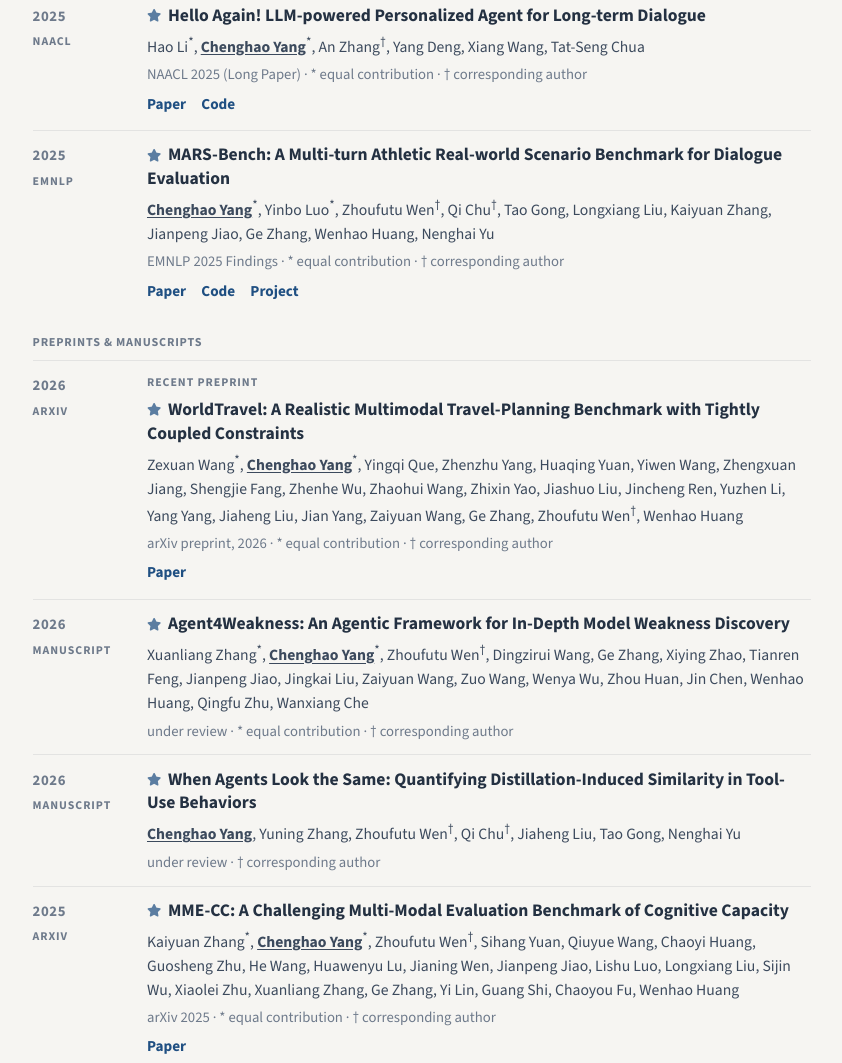
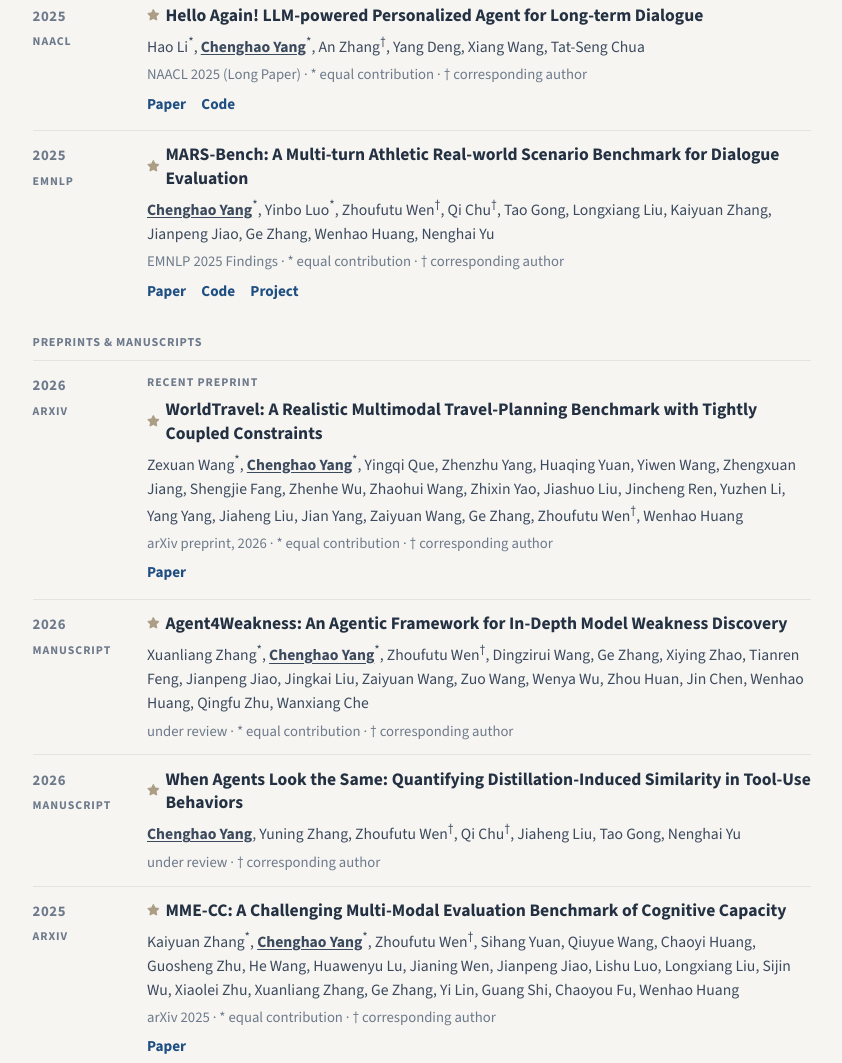
Before and after one commit to Syuchin/Syuchin.github.io, a plain HTML site: page index.html in a window 1280 px wide. Shown: the part 1752-2815 px from the top of the page, without its empty margins (399-1241 px from the left). Drawn offline with nearby package versions, Linux system fonts and the light colour scheme.

Commit message:
Polish publication title markers

```diff
--- a/index.html
+++ b/index.html
@@ -309,7 +309,11 @@
                 <span class="pub-type">NAACL</span>
               </div>
               <div class="pub-body">
-                <h3 class="pub-title"><a href="https://aclanthology.org/2025.naacl-long.272/" target="_blank" rel="noopener"><i class="fa-solid fa-star pub-title-marker" aria-hidden="true"></i><span class="visually-hidden">Lead authorship. </span>Hello Again! LLM-powered Personalized Agent for Long-term Dialogue</a></h3>
+                <h3 class="pub-title pub-title-highlight">
+                  <i class="fa-solid fa-star pub-title-marker" aria-hidden="true"></i>
+                  <span class="visually-hidden">Lead authorship. </span>
+                  <a class="pub-title-link" href="https://aclanthology.org/2025.naacl-long.272/" target="_blank" rel="noopener">Hello Again! LLM-powered Personalized Agent for Long-term Dialogue</a>
+                </h3>
                 <p class="pub-authors">Hao Li<sup>*</sup>, <strong><u>Chenghao Yang</u></strong><sup>*</sup>, An Zhang<sup>†</sup>, Yang Deng, Xiang Wang, Tat-Seng Chua</p>
                 <p class="pub-meta">NAACL 2025 (Long Paper) · * equal contribution · † corresponding author</p>
                 <div class="pub-links">
@@ -324,7 +328,11 @@
                 <span class="pub-type">EMNLP</span>
               </div>
               <div class="pub-body">
-                <h3 class="pub-title"><a href="https://arxiv.org/abs/2505.23810" target="_blank" rel="noopener"><i class="fa-solid fa-star pub-title-marker" aria-hidden="true"></i><span class="visually-hidden">Lead authorship. </span>MARS-Bench: A Multi-turn Athletic Real-world Scenario Benchmark for Dialogue Evaluation</a></h3>
+                <h3 class="pub-title pub-title-highlight">
+                  <i class="fa-solid fa-star pub-title-marker" aria-hidden="true"></i>
+                  <span class="visually-hidden">Lead authorship. </span>
+                  <a class="pub-title-link" href="https://arxiv.org/abs/2505.23810" target="_blank" rel="noopener">MARS-Bench: A Multi-turn Athletic Real-world Scenario Benchmark for Dialogue Evaluation</a>
+                </h3>
                 <p class="pub-authors"><strong><u>Chenghao Yang</u></strong><sup>*</sup>, Yinbo Luo<sup>*</sup>, Zhoufutu Wen<sup>†</sup>, Qi Chu<sup>†</sup>, Tao Gong, Longxiang Liu, Kaiyuan Zhang, Jianpeng Jiao, Ge Zhang, Wenhao Huang, Nenghai Yu</p>
                 <p class="pub-meta">EMNLP 2025 Findings · * equal contribution · † corresponding author</p>
                 <div class="pub-links">
@@ -347,7 +355,11 @@
               </div>
               <div class="pub-body">
                 <p class="pub-accent">Recent preprint</p>
-                <h3 class="pub-title"><a href="https://arxiv.org/abs/2602.08367" target="_blank" rel="noopener"><i class="fa-solid fa-star pub-title-marker" aria-hidden="true"></i><span class="visually-hidden">Lead authorship. </span>WorldTravel: A Realistic Multimodal Travel-Planning Benchmark with Tightly Coupled Constraints</a></h3>
+                <h3 class="pub-title pub-title-highlight">
+                  <i class="fa-solid fa-star pub-title-marker" aria-hidden="true"></i>
+                  <span class="visually-hidden">Lead authorship. </span>
+                  <a class="pub-title-link" href="https://arxiv.org/abs/2602.08367" target="_blank" rel="noopener">WorldTravel: A Realistic Multimodal Travel-Planning Benchmark with Tightly Coupled Constraints</a>
+                </h3>
                 <p class="pub-authors">Zexuan Wang<sup>*</sup>, <strong><u>Chenghao Yang</u></strong><sup>*</sup>, Yingqi Que, Zhenzhu Yang, Huaqing Yuan, Yiwen Wang, Zhengxuan Jiang, Shengjie Fang, Zhenhe Wu, Zhaohui Wang, Zhixin Yao, Jiashuo Liu, Jincheng Ren, Yuzhen Li, Yang Yang, Jiaheng Liu, Jian Yang, Zaiyuan Wang, Ge Zhang, Zhoufutu Wen<sup>†</sup>, Wenhao Huang</p>
                 <p class="pub-meta">arXiv preprint, 2026 · * equal contribution · † corresponding author</p>
                 <div class="pub-links">
@@ -361,7 +373,11 @@
                 <span class="pub-type">Manuscript</span>
               </div>
               <div class="pub-body">
-                <h3 class="pub-title"><i class="fa-solid fa-star pub-title-marker" aria-hidden="true"></i><span class="visually-hidden">Lead authorship. </span>Agent4Weakness: An Agentic Framework for In-Depth Model Weakness Discovery</h3>
+                <h3 class="pub-title pub-title-highlight">
+                  <i class="fa-solid fa-star pub-title-marker" aria-hidden="true"></i>
+                  <span class="visually-hidden">Lead authorship. </span>
+                  <span class="pub-title-text">Agent4Weakness: An Agentic Framework for In-Depth Model Weakness Discovery</span>
+                </h3>
                 <p class="pub-authors">Xuanliang Zhang<sup>*</sup>, <strong><u>Chenghao Yang</u></strong><sup>*</sup>, Zhoufutu Wen<sup>†</sup>, Dingzirui Wang, Ge Zhang, Xiying Zhao, Tianren Feng, Jianpeng Jiao, Jingkai Liu, Zaiyuan Wang, Zuo Wang, Wenya Wu, Zhou Huan, Jin Chen, Wenhao Huang, Qingfu Zhu, Wanxiang Che</p>
                 <p class="pub-meta">under review · * equal contribution · † corresponding author</p>
               </div>
@@ -372,7 +388,11 @@
                 <span class="pub-type">Manuscript</span>
               </div>
               <div class="pub-body">
-                <h3 class="pub-title"><i class="fa-solid fa-star pub-title-marker" aria-hidden="true"></i><span class="visually-hidden">Lead authorship. </span>When Agents Look the Same: Quantifying Distillation-Induced Similarity in Tool-Use Behaviors</h3>
+                <h3 class="pub-title pub-title-highlight">
+                  <i class="fa-solid fa-star pub-title-marker" aria-hidden="true"></i>
+                  <span class="visually-hidden">Lead authorship. </span>
+                  <span class="pub-title-text">When Agents Look the Same: Quantifying Distillation-Induced Similarity in Tool-Use Behaviors</span>
+                </h3>
                 <p class="pub-authors"><strong><u>Chenghao Yang</u></strong>, Yuning Zhang, Zhoufutu Wen<sup>†</sup>, Qi Chu<sup>†</sup>, Jiaheng Liu, Tao Gong, Nenghai Yu</p>
                 <p class="pub-meta">under review · † corresponding author</p>
               </div>
@@ -383,7 +403,11 @@
                 <span class="pub-type">arXiv</span>
               </div>
               <div class="pub-body">
-                <h3 class="pub-title"><a href="https://arxiv.org/abs/2511.03146" target="_blank" rel="noopener"><i class="fa-solid fa-star pub-title-marker" aria-hidden="true"></i><span class="visually-hidden">Lead authorship. </span>MME-CC: A Challenging Multi-Modal Evaluation Benchmark of Cognitive Capacity</a></h3>
+                <h3 class="pub-title pub-title-highlight">
+                  <i class="fa-solid fa-star pub-title-marker" aria-hidden="true"></i>
+                  <span class="visually-hidden">Lead authorship. </span>
+                  <a class="pub-title-link" href="https://arxiv.org/abs/2511.03146" target="_blank" rel="noopener">MME-CC: A Challenging Multi-Modal Evaluation Benchmark of Cognitive Capacity</a>
+                </h3>
                 <p class="pub-authors">Kaiyuan Zhang<sup>*</sup>, <strong><u>Chenghao Yang</u></strong><sup>*</sup>, Zhoufutu Wen<sup>†</sup>, Sihang Yuan, Qiuyue Wang, Chaoyi Huang, Guosheng Zhu, He Wang, Huawenyu Lu, Jianing Wen, Jianpeng Jiao, Lishu Luo, Longxiang Liu, Sijin Wu, Xiaolei Zhu, Xuanliang Zhang, Ge Zhang, Yi Lin, Guang Shi, Chaoyou Fu, Wenhao Huang</p>
                 <p class="pub-meta">arXiv 2025 · * equal contribution · † corresponding author</p>
                 <div class="pub-links">
--- a/style.css
+++ b/style.css
@@ -9,6 +9,7 @@
   --text-soft: #3c4a5d;
   --text-muted: #6e7a8b;
   --accent: #1f4f82;
+  --marker: #8a7550;
   --accent-soft: #dfeaf6;
   --rule: rgba(59, 74, 93, 0.18);
   --rule-strong: rgba(59, 74, 93, 0.28);
@@ -33,6 +34,7 @@
     --text-soft: #ced7e3;
     --text-muted: #99a8ba;
     --accent: #8ab8ea;
+    --marker: #c9b28a;
     --accent-soft: rgba(138, 184, 234, 0.12);
     --rule: rgba(153, 168, 186, 0.2);
     --rule-strong: rgba(153, 168, 186, 0.34);
@@ -623,20 +625,35 @@
   line-height: 1.34;
 }
 
-.pub-title-marker {
-  margin-right: 0.42rem;
-  color: var(--accent);
-  font-size: 0.72em;
-  vertical-align: 0.06em;
-  opacity: 0.72;
+.pub-title-highlight {
+  display: grid;
+  grid-template-columns: auto minmax(0, 1fr);
+  align-items: center;
+  column-gap: 0.36rem;
 }
 
-.pub-title a {
+.pub-title-marker {
+  color: var(--marker);
+  font-size: 0.64em;
+  line-height: 1;
+  opacity: 0.68;
+}
+
+.pub-title-link,
+.pub-title-text {
+  min-width: 0;
+}
+
+.pub-title a,
+.pub-title-link,
+.pub-title-text {
   color: var(--text);
 }
 
 .pub-title a:hover,
-.pub-title a:focus-visible {
+.pub-title a:focus-visible,
+.pub-title-link:hover,
+.pub-title-link:focus-visible {
   color: var(--accent);
 }
 
```
